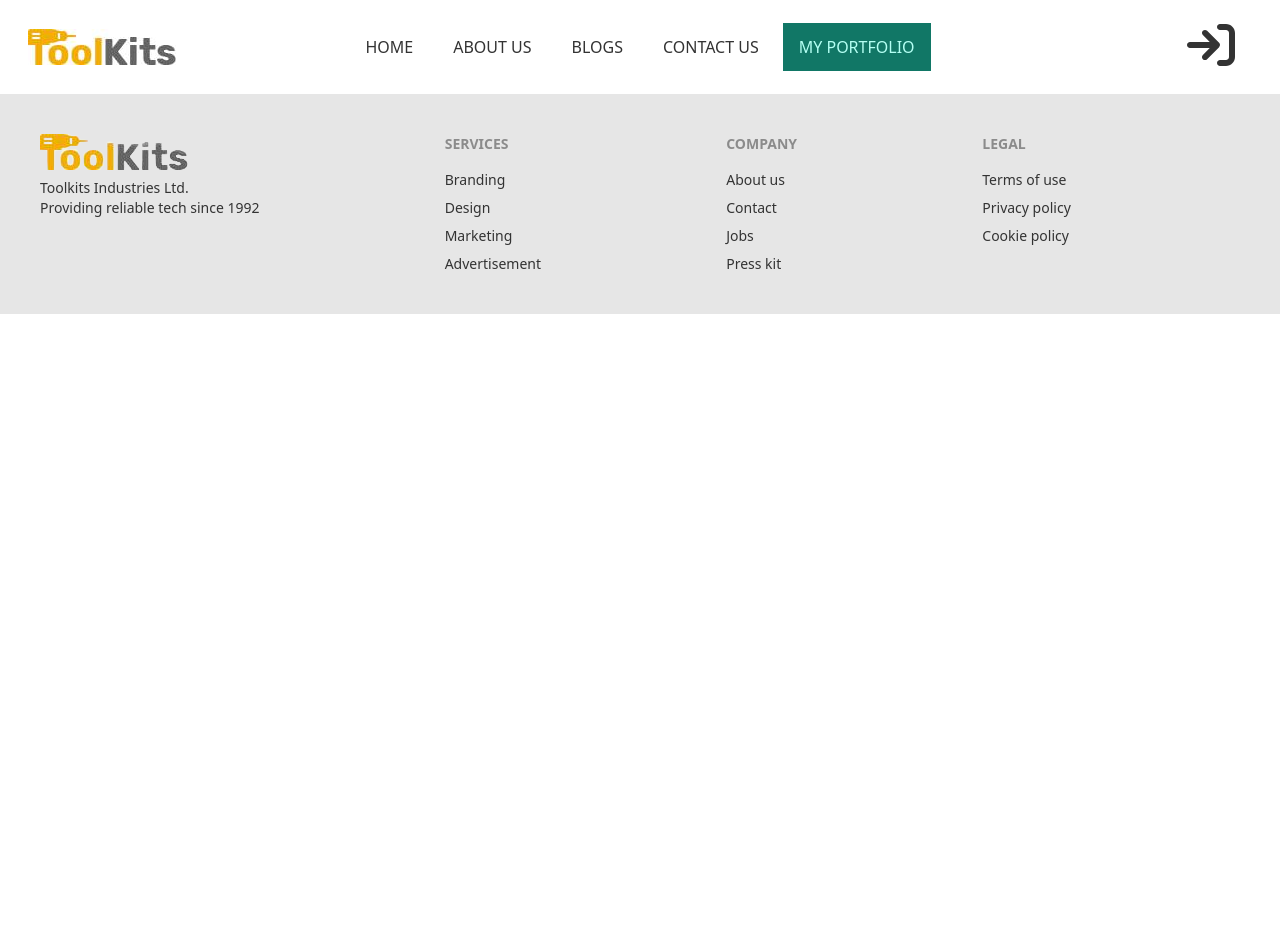
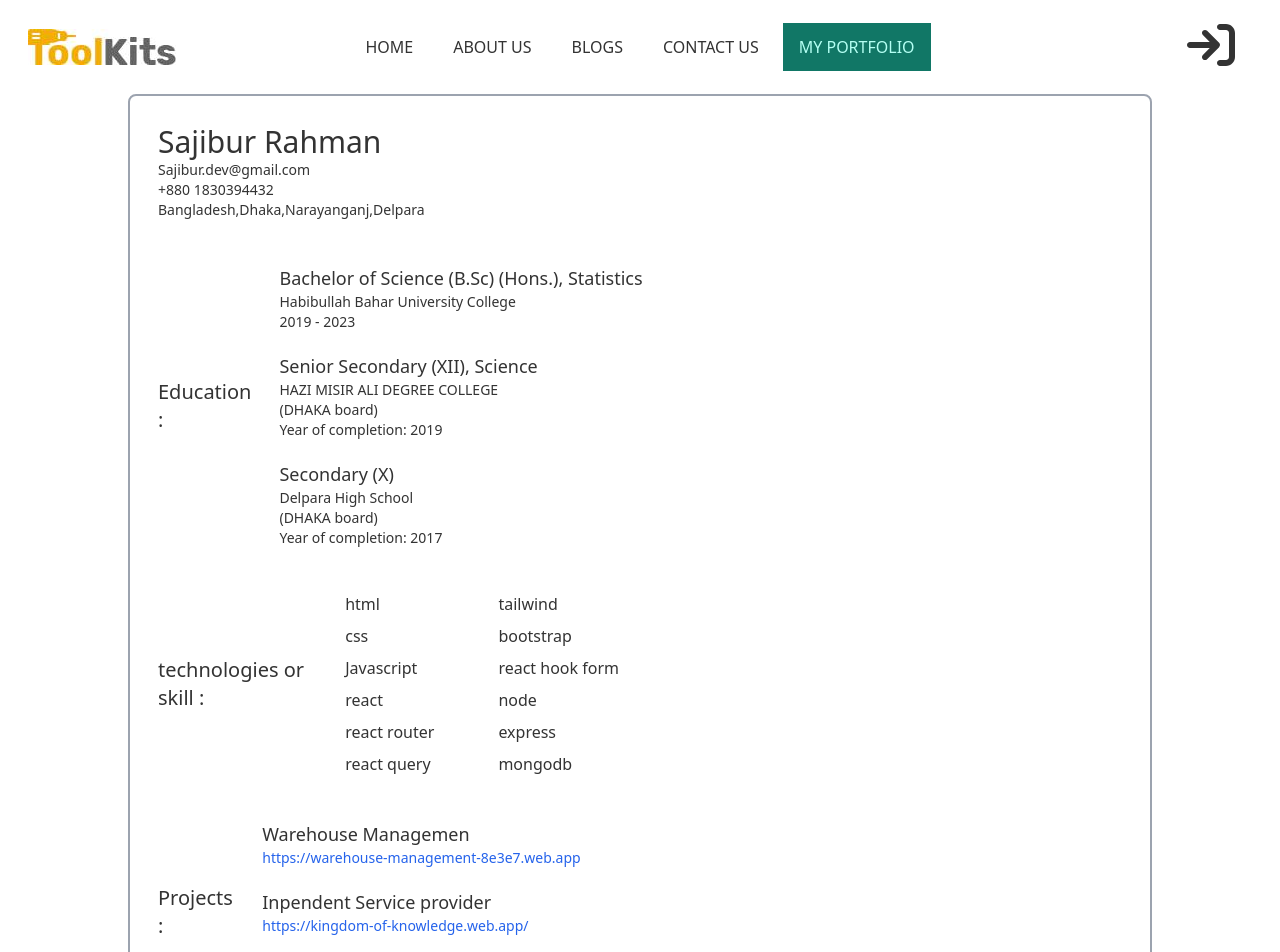
Before and after one commit to sajibur-dev/manufacturer-website, a React (Create React App) app: page /portfolio in a window 1280 px wide. Shown: the top 952 px of the page. Before the commit the page ends 800 px from the top, so only its background shows below. Built offline with nearby package versions, Linux system fonts and the light colour scheme; no server answers.

Commit message:
portfolio is done

```diff
--- a/src/pages/MyPortfolio.js
+++ b/src/pages/MyPortfolio.js
@@ -2,8 +2,111 @@ import React from 'react';
 
 const MyPortfolio = () => {
     return (
-        <div>
+        <div className='p-7 w-full lg:w-4/5 border-2 border-gray-400 mx-auto rounded-lg space-y-11'>
+            <div>
+                <h1 className='text-3xl '>Sajibur Rahman</h1>
+                <div className='text-sm font-light'>
+                <h2>Sajibur.dev@gmail.com</h2>
+                <p>+880 1830394432</p>
+                <p>Bangladesh,Dhaka,Narayanganj,Delpara</p>
+                </div>
+            </div>
 
+            <div className='lg:flex lg:items-center lg:justify-between '>
+                <div className='mr-7'>
+                    <h1 className='text-xl'>Education : </h1>
+                </div>
+                <div className='space-y-5 w-full w-4/6'>
+                    <div>
+                        <h1 className='text-lg'>Bachelor of Science (B.Sc) (Hons.), Statistics</h1>
+                        <div className='text-sm'>
+                        <p>Habibullah Bahar University College</p>
+                        <p>2019 - 2023</p>
+                        </div>
+                    </div>
+                    <div>
+                        <h1 className='text-lg'>Senior Secondary (XII), Science</h1>
+                        <div className='text-sm'>
+                        <p>HAZI MISIR ALI DEGREE COLLEGE</p>
+                        <p>(DHAKA board)</p>
+                        <p>Year of completion: 2019</p>
+                        </div>
+
+                    </div>
+                    <div>
+                        <h1 className='text-lg'>Secondary (X)</h1>
+                        <div className='text-sm'>
+                        <p>Delpara High School</p>
+                        <p>(DHAKA board)</p>
+                        <p>Year of completion: 2017</p>
+                        </div>
+
+                    </div>
+                </div>
+            </div>
+
+
+
+            <div  className='lg:flex lg:items-center lg:justify-between mt-28'>
+                <div  className='mr-7'>
+                    <h1 className='text-xl'>technologies or skill : </h1>
+                </div>
+                <div className=' lg:flex lg:justify-start lg:items-center w-full w-4/6'>
+                   <div className='mr-16 space-y-2'>
+                        <h1>html</h1>
+                        <h1>css</h1>
+                        <h1>Javascript</h1>
+                        <h1>react</h1>
+                        <h1>react router</h1>
+                        <h1>react query</h1>
+                   </div>
+                   <div className='space-y-2'>
+                       <h1>tailwind</h1>
+                       <h1>bootstrap</h1>
+                       <h1>react hook form</h1>
+                       <h1>node</h1>
+                       <h1>express</h1>
+                       <h1>mongodb</h1>
+                   </div>
+                </div>
+            </div>
+
+
+
+            <div className='lg:flex lg:items-center lg:justify-between'>
+                <div className='mr-7'>
+                    <h1 className='text-xl'>Projects : </h1>
+                </div>
+                <div className='space-y-5 w-full w-4/6'>
+                    <div>
+                        <h1 className='text-lg'>Warehouse Managemen</h1>
+                        <div className='text-sm'>
+                        <p className='text-blue-600 hover:underline'><a href=" https://warehouse-management-8e3e7.web.app">https://warehouse-management-8e3e7.web.app</a></p>
+                        </div>
+                    </div>
+                    <div>
+                        <h1 className='text-lg'>Inpendent Service provider</h1>
+
+                        <div className='text-sm'>
+                        <p className='text-blue-600 hover:underline'><a href="https://kingdom-of-knowledge.web.app/">https://kingdom-of-knowledge.web.app/</a></p>
+                        </div>
+
+                    </div>
+                    <div>
+                        <h1 className='text-lg'>Product analysis</h1>
+                        <div className='text-sm'>
+                        <p className='text-blue-600 hover:underline'><a href=" https://marvelous-stroopwafel-23ba12.netlify.app/"> https://marvelous-stroopwafel-23ba12.netlify.app/</a></p>
+                        </div>
+
+                    </div>
+                </div>
+            </div>
+
+            <div>
+                <address>
+                    Bangladesh , Dhaka , Narayanganj , Delapara
+                </address>
+            </div>
         </div>
     );
 };
```
